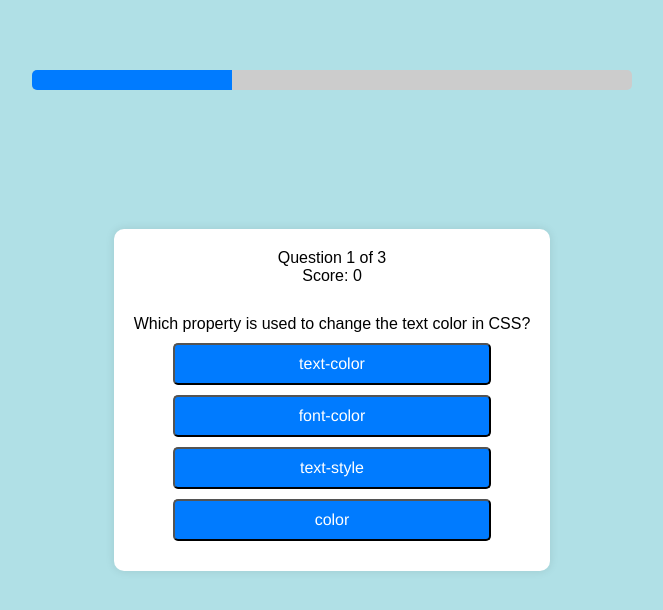
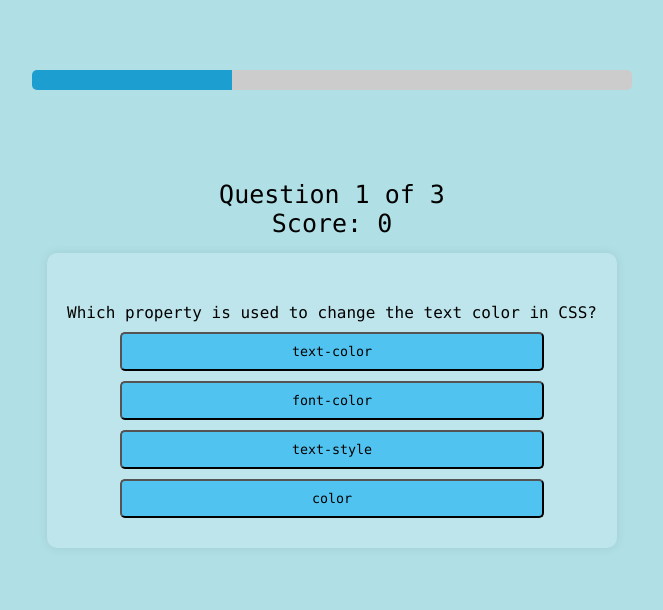
Before and after one commit to nymishkash/quiz_app_dev_20052024, a plain HTML site: page game.html in a window 1280 px wide. Both pictures are taken after a click on the button "<script>". Shown: the whole page, without its empty margins (308-971 px from the left). Drawn offline with Linux system fonts and the light colour scheme.

Commit message:
updated fonts and styling

```diff
--- a/game.html
+++ b/game.html
@@ -11,11 +11,12 @@
     <div id="progress-bar">
         <div id="progress"></div>
     </div>
+    <div id="hud">
+        <div id="question-number">Question 1 of 3</div>
+        <div id="score">Score: 0</div>
+    </div>
     <div class="container">
-        <div id="hud">
-            <div id="question-number">Question 1 of 3</div>
-            <div id="score">Score: 0</div>
-        </div>
+
         <div id="question-container">
             <div id="question">Question text</div>
             <div id="answer-buttons" class="btn-container">
--- a/script.js
+++ b/script.js
@@ -89,12 +89,19 @@ function selectAnswer(e) {
         selectedButton.classList.add('incorrect');
     }
 
+    // Disable all buttons after an answer is selected
+    const answerButtons = document.querySelectorAll('.btn');
+    answerButtons.forEach(button => {
+        button.disabled = true;
+    });
+
     updateHUD();
     updateProgress();
 
     setTimeout(() => {
         currentQuestionIndex++;
         if (currentQuestionIndex < questions.length) {
+            resetState();
             showQuestion();
         } else {
             localStorage.setItem('score', score);
--- a/style.css
+++ b/style.css
@@ -1,5 +1,5 @@
 body {
-    font-family: Arial, sans-serif;
+    font-family: 'Consolas', monospace;
     background-color: powderblue;
     display: flex;
     flex-direction: column;
@@ -22,7 +22,7 @@ body {
 }
 
 #progress {
-    background-color: #007bff;
+    background-color: #1c9ed1;
     height: 100%;
     width: 0;
     transition: width 0.3s;
@@ -30,7 +30,7 @@ body {
 
 .container {
     text-align: center;
-    background-color: #fff;
+    background-color: rgb(190, 229, 235);
     padding: 20px;
     border-radius: 10px;
     box-shadow: 0 0 10px rgba(0, 0, 0, 0.1);
@@ -38,33 +38,57 @@ body {
 
 h1 {
     margin-bottom: 20px;
+    font-family: 'Consolas', monospace;
+}
+
+#hud {
+    display: block;
+    position: absolute;
+    top: 180px;
+    font-size: 25px;
+    font-family: 'Consolas', monospace;
+    justify-content: space-between;
+    margin-bottom: 20px;
+    text-align: center;
 }
 
 .btn {
     display: block;
     padding: 10px 30px;
     margin: 10px auto;
-    color: #fff;
-    background-color: #007bff;
+    color: black;
+    background-color: #51c3f0;
     text-decoration: none;
     text-align: center;
     border-radius: 5px;
     transition: background-color 0.3s ease;
     width: 80%;
-    font: 16px Helvetica, sans-serif;
+    font-family: 'Consolas', monospace;
 }
 
 .btn:hover {
-    background-color: #0056b3;
+    background-color: #1193df;
+}
+
+.btn.correct,
+.btn.correct:hover {
+    background-color: rgb(86, 180, 86);
+    color: white;
+}
+
+.btn.incorrect,
+.btn.incorrect:hover {
+    background-color: rgb(235, 82, 82);
+    color: white;
 }
 
 .correct {
-    background-color: green;
+    background-color: rgb(86, 180, 86);
     color: white;
 }
 
 .incorrect {
-    background-color: red;
+    background-color: rgb(235, 82, 82);
     color: white;
 }
 
```
